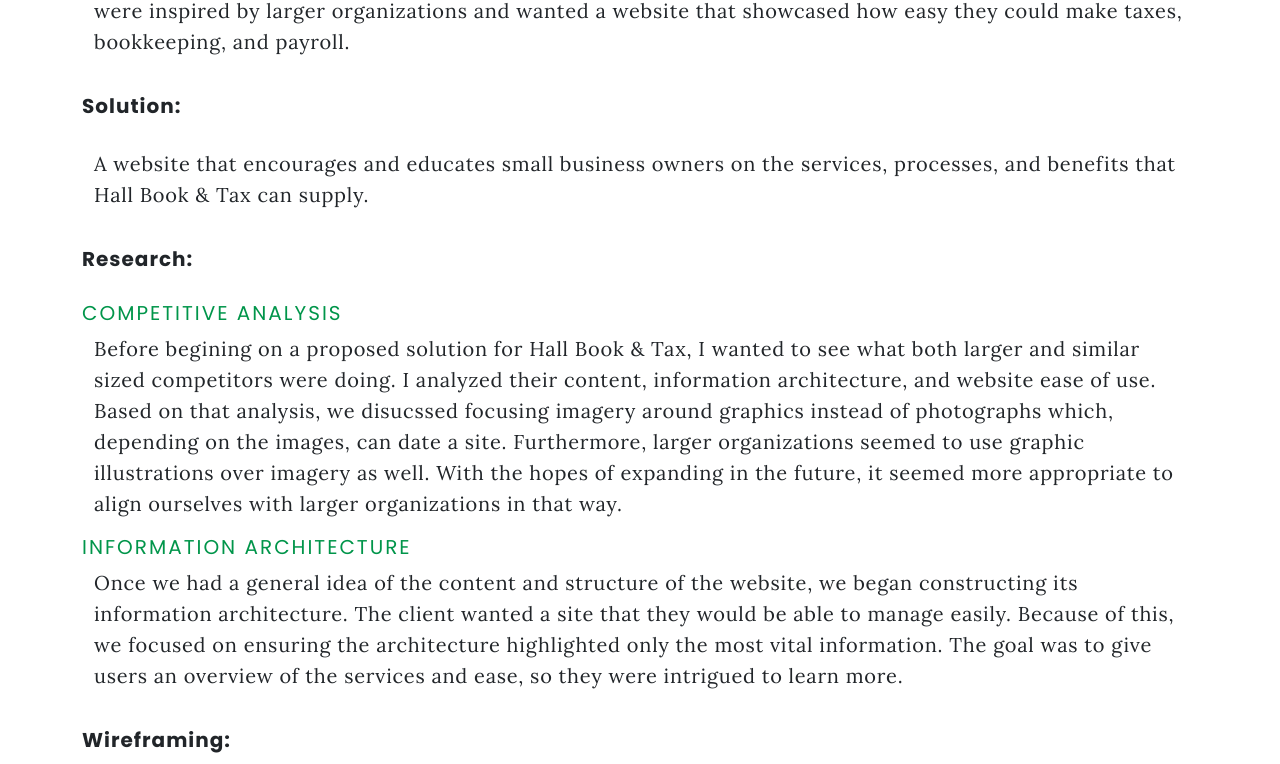
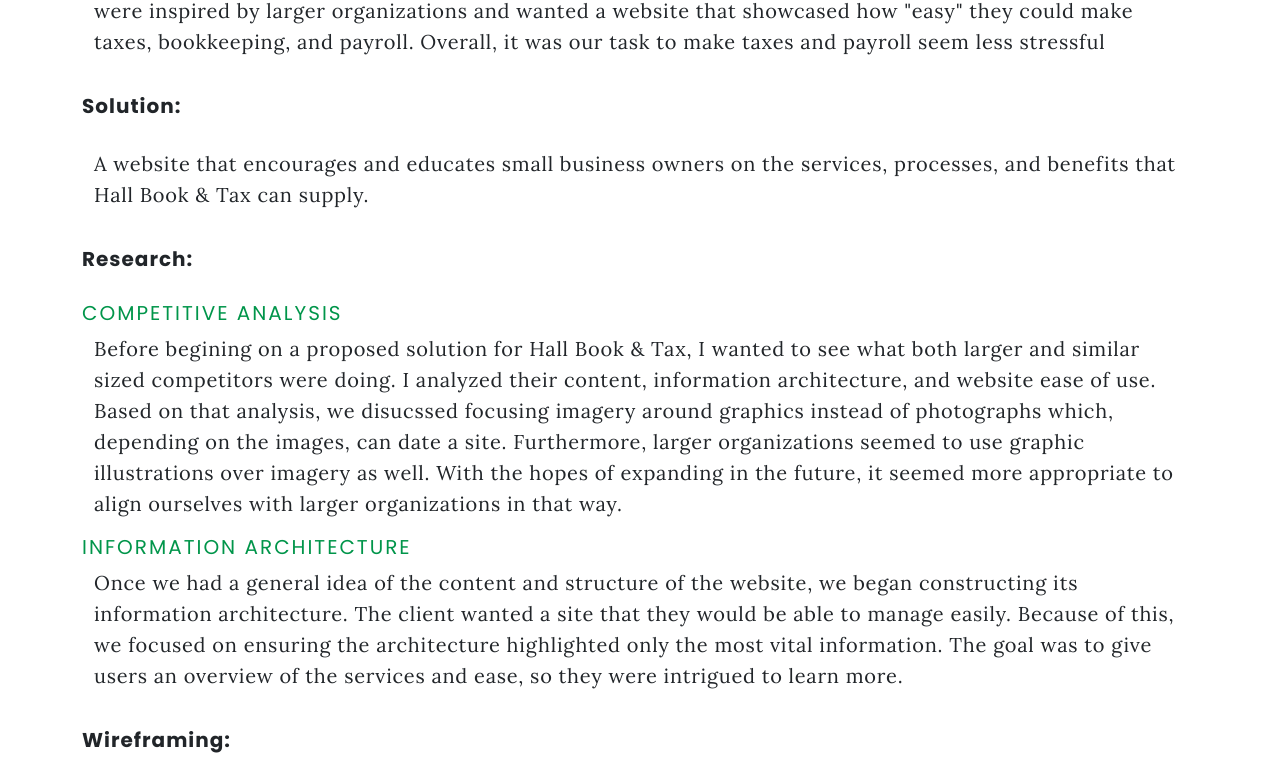
Before and after one commit to y-elizabeth/y-elizabeth.github.io, a plain HTML site: page hallBookTax.html in a window 1280 px wide. Shown: the part 1132-1896 px from the top of the page. Drawn offline with nearby package versions, Linux system fonts and the light colour scheme.

Commit message:
Update hallBookTax.html

```diff
--- a/hallBookTax.html
+++ b/hallBookTax.html
@@ -84,8 +84,8 @@
                     <h5 class="py-3">Project:</h5>
                     <p class="px-4"><a class="in-text-link" href="https://hallbooktax.com/" target="blank">Hall Book &
                             Tax</a> approached us wanting a website that was modern and appealed to a broad audience.
-                        They were inspired by larger organizations and wanted a website that showcased how easy they
-                        could make taxes, bookkeeping, and payroll. </p>
+                        They were inspired by larger organizations and wanted a website that showcased how "easy" they
+                        could make taxes, bookkeeping, and payroll. Overall, it was our task to make taxes and payroll seem less stressful</p>
                 </div>
             </div>
 
```
